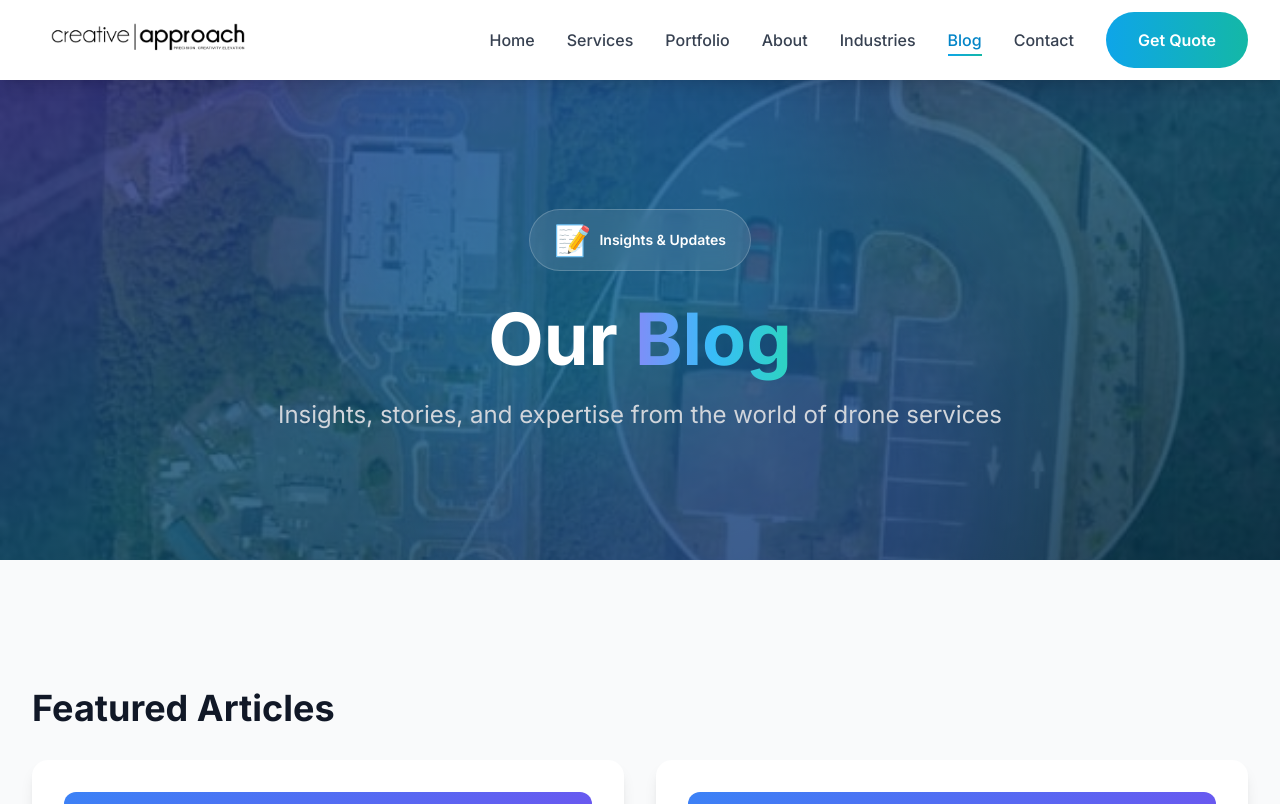
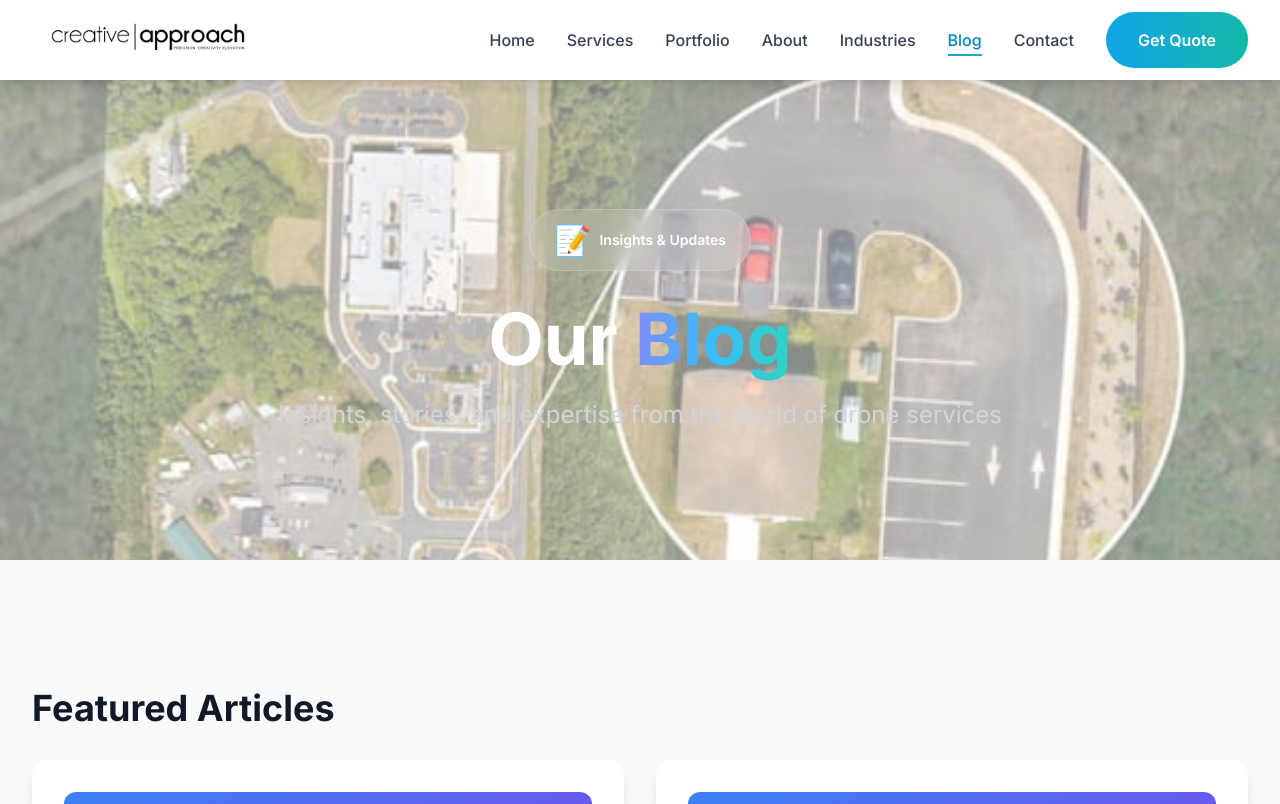
Before and after one commit to FyliaCare/Creative-Approach, a React (Vite) app: page /blog in a window 1280 px wide. Shown: the top 804 px of the page. Built offline with nearby package versions, Linux system fonts and the light colour scheme.

Commit message:
Fix Home hero to use landing-page.mp4 instead of Services video

```diff
--- a/src/pages/About.jsx
+++ b/src/pages/About.jsx
@@ -215,9 +215,8 @@ export default function About() {
         <img
           src="/AERIAL PHOTOGRAPHY AND VIDEOGRAPHY/DJI_20231201134820_0013_V.JPG"
           alt="About CA Ghana"
-          className="absolute inset-0 w-full h-full object-cover"
+          className="absolute inset-0 w-full h-full object-cover opacity-50"
         />
-        <div className="absolute inset-0 bg-gradient-to-br from-drone-900/85 via-sky-900/75 to-purple-950/85"></div>
 
         <div className="container-custom relative z-10">
           <motion.div
--- a/src/pages/Blog.jsx
+++ b/src/pages/Blog.jsx
@@ -115,23 +115,8 @@ export default function Blog() {
         <img
           src="/SURVEY AND MAPPING/Orthomosaic-Detail-v2-2-1.jpg"
           alt="Blog"
-          className="absolute inset-0 w-full h-full object-cover"
+          className="absolute inset-0 w-full h-full object-cover opacity-50"
         />
-        <div className="absolute inset-0 bg-gradient-to-br from-indigo-900/85 via-drone-900/80 to-sky-950/85"></div>
-
-        {/* Animated Gradient Overlays */}
-        <div className="absolute inset-0 opacity-20">
-          <motion.div
-            animate={{ rotate: [0, 360], scale: [1, 1.2, 1], x: [0, 50, 0] }}
-            transition={{ duration: 30, repeat: Infinity, ease: "linear" }}
-            className="absolute top-1/3 right-1/4 w-[500px] h-[500px] bg-indigo-500 rounded-full blur-3xl"
-          />
-          <motion.div
-            animate={{ y: [0, -50, 0], scale: [1.1, 1, 1.1] }}
-            transition={{ duration: 25, repeat: Infinity, ease: "easeInOut" }}
-            className="absolute bottom-1/4 left-1/4 w-[500px] h-[500px] bg-drone-500 rounded-full blur-3xl"
-          />
-        </div>
 
         <div className="container-custom relative z-10">
           <motion.div
--- a/src/pages/Contact.jsx
+++ b/src/pages/Contact.jsx
@@ -200,9 +200,8 @@ export default function Contact() {
         <img
           src="/AERIAL PHOTOGRAPHY AND VIDEOGRAPHY/Atlantic.jpg"
           alt="Contact Us"
-          className="absolute inset-0 w-full h-full object-cover"
+          className="absolute inset-0 w-full h-full object-cover opacity-50"
         />
-        <div className="absolute inset-0 bg-gradient-to-br from-drone-900/85 via-sky-900/75 to-purple-950/85"></div>
 
         <div className="container-custom relative z-10">
           <motion.div
--- a/src/pages/Home.jsx
+++ b/src/pages/Home.jsx
@@ -4,7 +4,7 @@ import { Link } from 'react-router-dom';
 import SEO, { seoPresets } from '../components/SEO';
 import Newsletter from '../components/Newsletter';
 import LiveChat from '../components/chat/LiveChat';
-import heroVideo from '/Services Landing Page-1.mp4';
+import heroVideo from '/landing-page.mp4';
 
 // Counter Animation Component
 function AnimatedCounter({ end, duration = 2, suffix = '', prefix = '' }) {
@@ -180,7 +180,7 @@ export default function Home() {
           preload="metadata"
           disablePictureInPicture
           controlsList="nodownload"
-          className="absolute inset-0 w-full h-full object-cover pointer-events-none"
+          className="absolute inset-0 w-full h-full object-cover pointer-events-none opacity-60"
           src={heroVideo}
           onContextMenu={(e) => e.preventDefault()}
           onError={(e) => {
@@ -189,12 +189,6 @@ export default function Home() {
         >
           Your browser does not support the video tag.
         </video>
-
-        {/* Dark Overlay for better text readability */}
-        <div className="absolute inset-0 bg-black/40"></div>
-
-        {/* Gradient Overlay */}
-        <div className="absolute inset-0 bg-gradient-to-r from-drone-600/20 to-sky-600/20"></div>
 
         <motion.div
           style={{ opacity: heroOpacity, scale: heroScale }}
--- a/src/pages/Services.jsx
+++ b/src/pages/Services.jsx
@@ -313,11 +313,10 @@ export default function Services() {
           loop
           muted
           playsInline
-          className="absolute inset-0 w-full h-full object-cover"
+          className="absolute inset-0 w-full h-full object-cover opacity-50"
         >
           <source src="/Services Landing Page-1.mp4" type="video/mp4" />
         </video>
-        <div className="absolute inset-0 bg-gradient-to-br from-drone-900/80 via-sky-900/70 to-purple-950/80"></div>
 
         <div className="container-custom relative z-10">
           <motion.div
```
